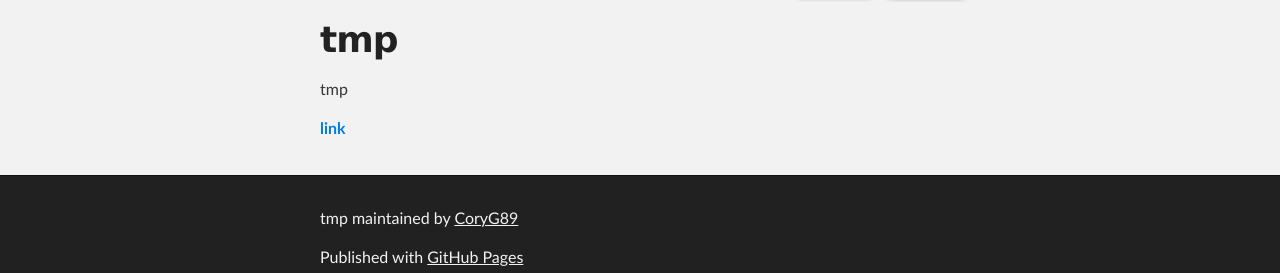
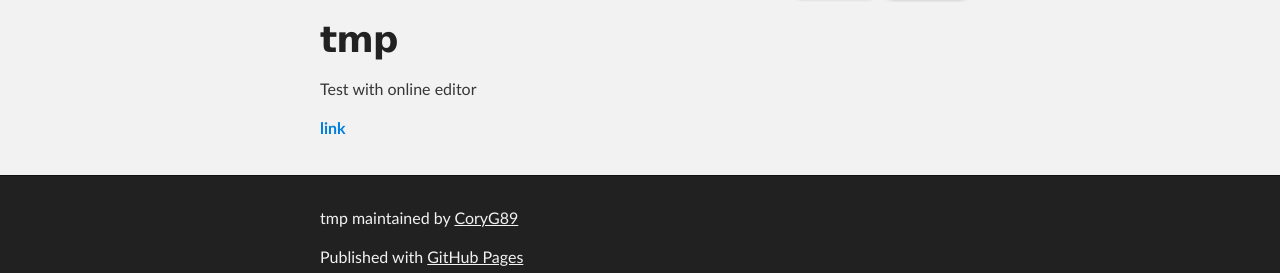
Before and after one commit to cgwd/tmp, a Jekyll site: the page built from index.md, in a window 1280 px wide. Shown: the part 247-520 px from the top of the page. Built offline with Jekyll 4.4.1, drawn with Linux system fonts in a browser that asks for light colours; nearby versions of some CDN libraries; Markdown is read by kramdown in place of the engine named in the settings.

Commit message:
Sync README.md in master branch to index.md in gh-pages

```diff
--- a/index.md
+++ b/index.md
@@ -4,7 +4,7 @@ layout: index
 
 
 # tmp
-tmp
+Test with online editor
 
 [**link**][1]
 
```
